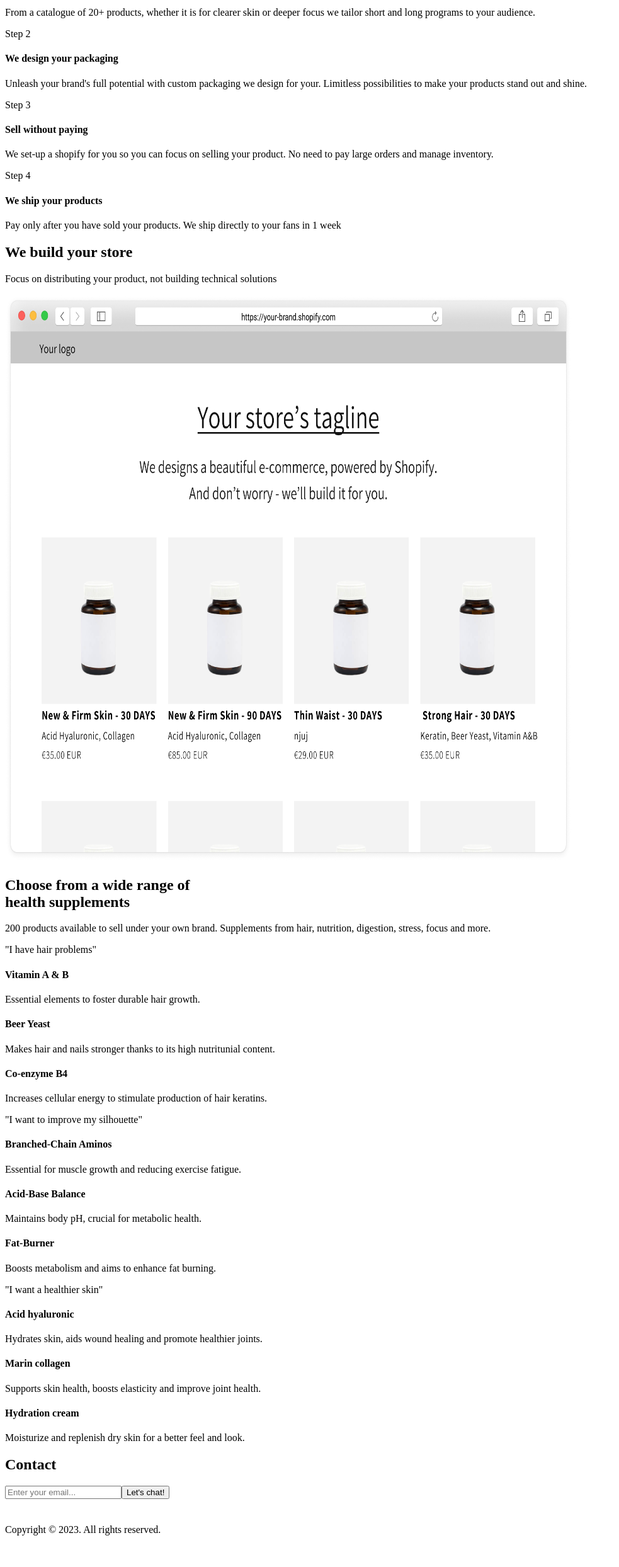
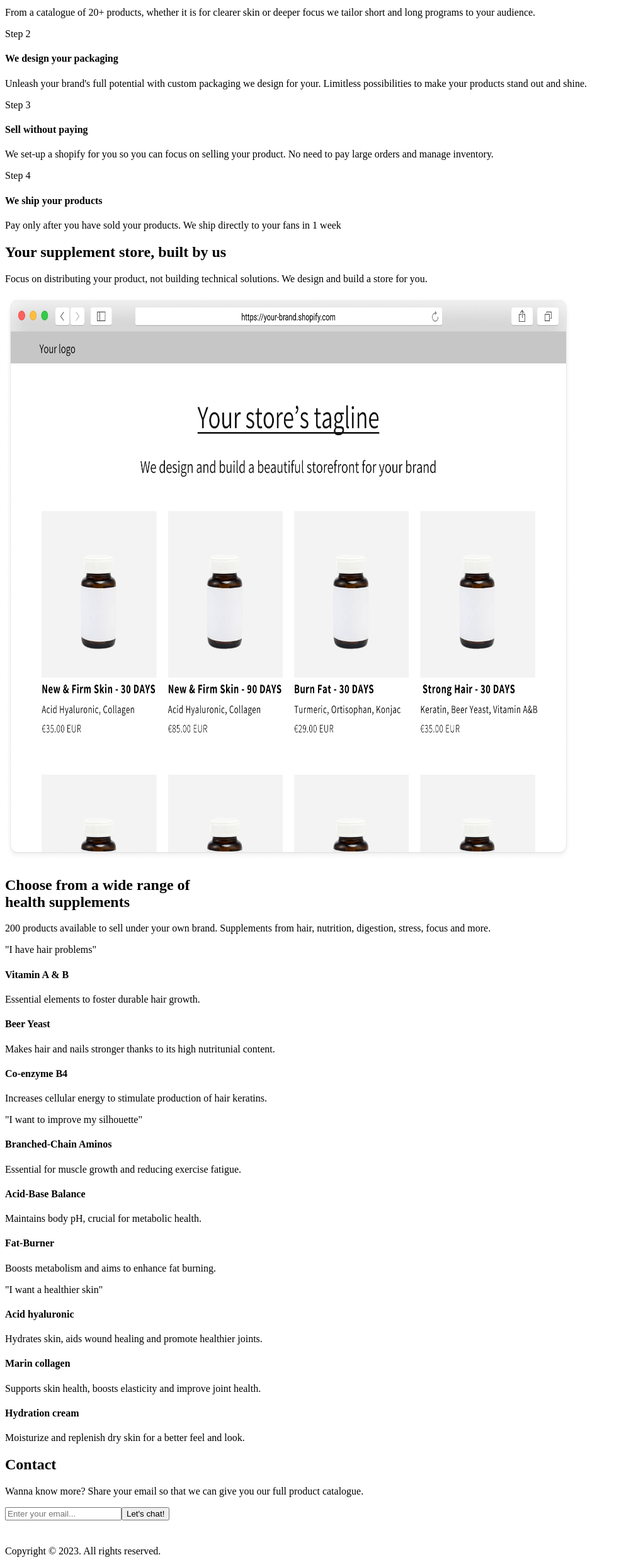
Before and after one commit to cthepot/thera-nextjs, a Next.js app: page / in a window 1280 px wide. Shown: the part 1771-4259 px from the top of the page at 63% size, without its empty margins (0-983 px from the left). Before the commit the page ends 4225 px from the top, so only its background shows below. Built offline with nearby package versions, Linux system fonts and the light colour scheme.

Commit message:
subtitle in contact

```diff
--- a/src/pages/index.tsx
+++ b/src/pages/index.tsx
@@ -151,10 +151,10 @@ export default function Home() {
           <div className = "flex flex-col gap-16">
             <div className = "flex flex-col gap-2.5">
               <h2 className="text-white" >
-              We build <span className='font-satoshi-bold'>your store</span>
+              Your supplement<span className='font-satoshi-bold'> store</span>, built by us
               </h2>
               <p className="text-white">
-              Focus on distributing your product, not building technical solutions
+              Focus on distributing your product, not building technical solutions. We design and build a store for you.
               </p>
             </div>
             <Image
@@ -253,10 +253,15 @@ export default function Home() {
 
       <div className='w-full bg-purple-primary'>
         <div className="max-w-5xl mx-auto py-20 px-4 lg:px-0">
-          <div className = "flex flex-col gap-6">
-            <h2 className="text-white " id="contact">
-            Contact
-            </h2>
+          <div className = "flex flex-col gap-8">
+            <div className ="flex flex-col gap-2.5">
+              <h2 className="text-white " id="contact">
+                Contact
+              </h2>
+              <p className='text-white'>
+                Wanna know more? Share your email so that we can give you our full product catalogue.
+              </p>
+            </div>
             <EmailForm isBlack={true}/>
           </div>
         </div>
```
Also changed, not shown: public/Homepage.png (deleted), public/store-image.png.
